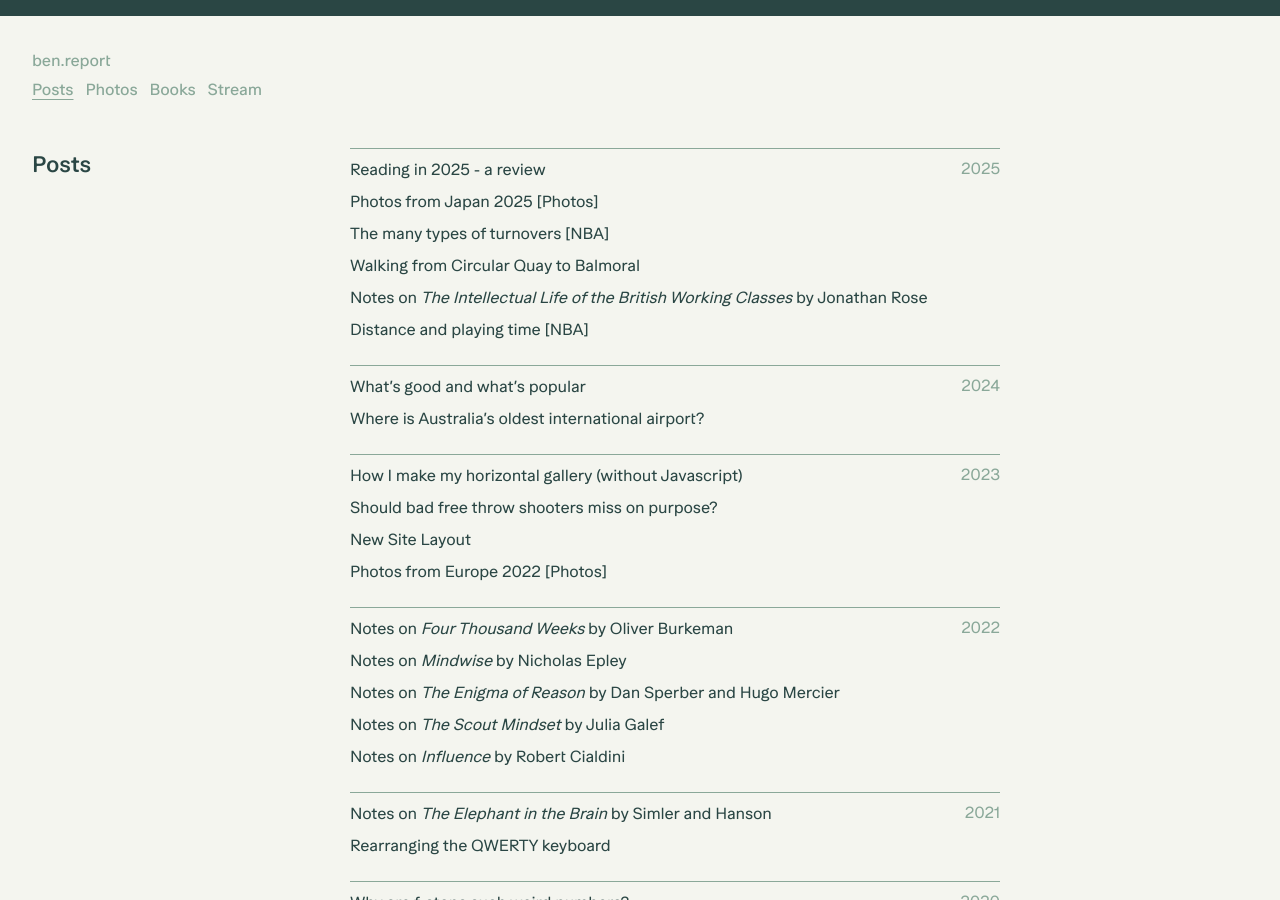
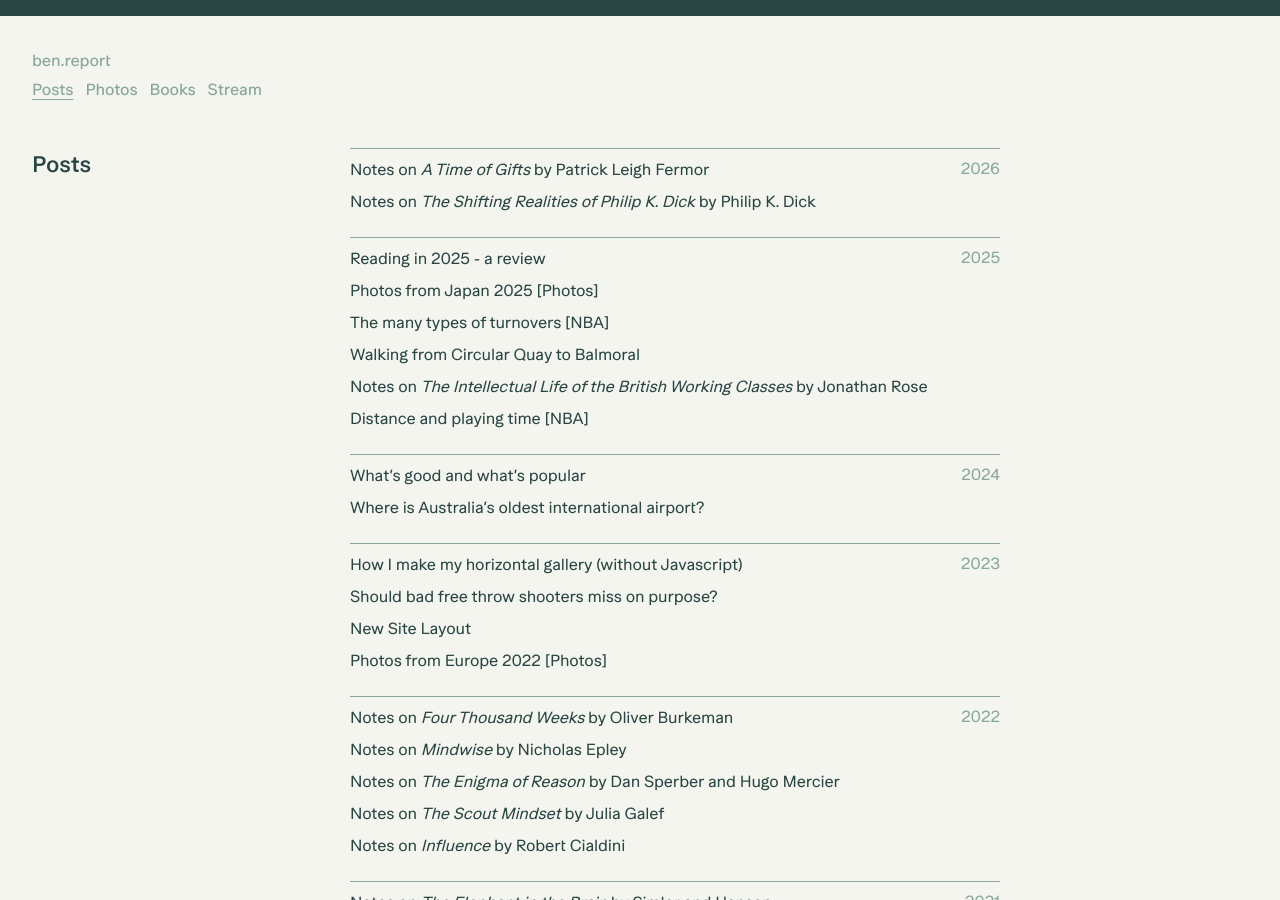
Before and after one commit to penborter/ben-report, a Jekyll site: the page built from _pages/posts.md, in a window 1280 px wide and 900 px high. Built offline with Jekyll 4.4.1, drawn with Linux system fonts in a browser that asks for light colours.

Commit message:
Booknotes x2

```diff
--- a/_data/reading.yml
+++ b/_data/reading.yml
@@ -1,6 +1,8 @@
 years:
   - year: "2026"
     books:
+      - title: The Shifting Realities of Philip K. Dick
+        author: Philip K. Dick
       - title: The Fall of Hyperion
         author: Dan Simmons
         review: "Not as strong as *Hyperion*, but still enjoyable — too many temptations and intriguing ideas that didn't totally pay off, although it's still worth reading to wrap up the threads of *Hyperion*. I feel like I should read some John Keats, then have another go at these two."
@@ -26,7 +28,7 @@ years:
       - title: The Prime of Ms Jean Brodie
         author: Muriel Spark
         star: yes
-        review: "Just as interesting and lively as *The Comforters*, but the plot is much more taut and the book is better for it. Spark's ability to jump around chronologically without losing focus is amazing, the whole book flows forward while digressing to the past, the future, without losing the main through line of Ms. Brodie's prime."
+        review: "Just as interesting and lively as *The Comforters*, but the plot is much more evenly tensioned throughout and the book is better for it. Spark's ability to jump around chronologically without losing focus is amazing, the whole book flows forward while digressing to the past, the future, without losing the main through line of Ms. Brodie's prime."
       - title: The Comforters
         author: Muriel Spark
         review: "Really strong first half, then the second half slips away and the ideas aren't really developed. I couldn't tell if that was on purpose too, as the narrator gets more distracted by Caroline's critiques. Still, an enjoyable read, enough that I wanted to read another Spark where she sticks the landing. It reminded me conceptually a bit of B.S. Johnson."
--- a/_layouts/list.html
+++ b/_layouts/list.html
@@ -15,6 +15,45 @@ layout: default
       <div class="list-cat-container{% unless page.card == true %} border-top{% endunless %}">
         <ul {% if page.card == true %}class="card-collection"{% endif %}>
     {% endunless %}
+
+    {% if page.sort_alpha == true %}
+
+      {% comment %}
+      Alphabetical ordering that ignores a leading "The", "A" or "An".
+           Builds a sort key (lowercased, article stripped) for each item, packs
+           the key, url and title into a delimited string, then sorts those strings.
+      {% endcomment %}
+
+      {% assign rows = "" %}
+      {% for item in site[page.display_collection] %}
+        {% if page.category and item[page.category] %}
+          {% assign raw_title = item[page.category] %}
+        {% else %}
+          {% assign raw_title = item.title %}
+        {% endif %}
+        {% assign key = raw_title | downcase %}
+        {% assign a2 = key | slice: 0, 2 %}
+        {% assign a3 = key | slice: 0, 3 %}
+        {% assign a4 = key | slice: 0, 4 %}
+        {% if a4 == "the " %}
+          {% assign key = key | slice: 4, 500 %}
+        {% elsif a3 == "an " %}
+          {% assign key = key | slice: 3, 500 %}
+        {% elsif a2 == "a " %}
+          {% assign key = key | slice: 2, 500 %}
+        {% endif %}
+        {% assign rows = rows | append: key | append: ":::" | append: item.url | append: ":::" | append: raw_title | append: ";;;" %}
+      {% endfor %}
+
+      {% assign rowarr = rows | split: ";;;" | sort %}
+      {% for row in rowarr %}
+        {% assign parts = row | split: ":::" %}
+        <li class="list-item truncate">
+          <a class="list-link" href="{{ parts[1] }}">{{ parts[2] | markdownify | remove: '<p>' | remove: '</p>' }}</a>
+        </li>
+      {% endfor %}
+
+    {% else %}
 
     {% for item in site[page.display_collection] %}
 
@@ -72,6 +111,8 @@ layout: default
 
     {% endfor %}
 
+    {% endif %}
+
     {% unless page.by_date == true %}
       </div>
       </ul>
--- /dev/null
+++ b/_posts/2026-06-12-Notes-Shifting-Realities.md
@@ -0,0 +1,6 @@
+---
+title: Notes on _The Shifting Realities of Philip K. Dick_ by Philip K. Dick
+layout: redirect
+sitemap: false
+redirect_to:  /books/the-shifting-realities
+---
--- /dev/null
+++ b/_posts/2026-06-12-Notes-Time-of-Gifts.md
@@ -0,0 +1,6 @@
+---
+title: Notes on _A Time of Gifts_ by Patrick Leigh Fermor
+layout: redirect
+sitemap: false
+redirect_to:  /books/a-time-of-gifts
+---
--- a/_sass/layout.scss
+++ b/_sass/layout.scss
@@ -24,9 +24,9 @@ $light_accent_1: hsl(150, 15%, 60%);
 $light_accent_2: hsl(70, 15%, 97%);
 $light_accent_3: hsl(150, 15%, 80%);
 
-$dark-transparent-1: scale-color($dark, $alpha: -15%);
+$dark-transparent-1: scale-color($dark, $alpha: -35%);
 $dark-transparent-2: scale-color($dark_accent_1, $alpha: -70%);
-$light-transparent-1: scale-color($light, $alpha: -15%);
+$light-transparent-1: scale-color($light, $alpha: -35%);
 $light-transparent-2: scale-color($light_accent_1, $alpha: -70%);
 
 // 2.2 CSS Variables
@@ -324,8 +324,6 @@ article {
 nav {
   font-size: 16px;
   font-weight: 500;
-  background: var(--bg-transparent);
-  backdrop-filter: blur(10px);
 
   height: $navbar-height;
 
@@ -336,7 +334,9 @@ nav {
 
   &:hover {
     filter: none;
-    transition: 0.3s ease;
+    //transition: 0.3s ease;
+    background: var(--bg-transparent);
+    backdrop-filter: blur(10px);
 
     a, a:visited {
       color: var(--fg);
```
Also changed, not shown: _pages/reviews.md (+1 -0 lines), _reviews/A-Time-of-Gifts.md (added, +70 -0 lines), _reviews/The-Shifting-Realities.md (added, +64 -0 lines).
